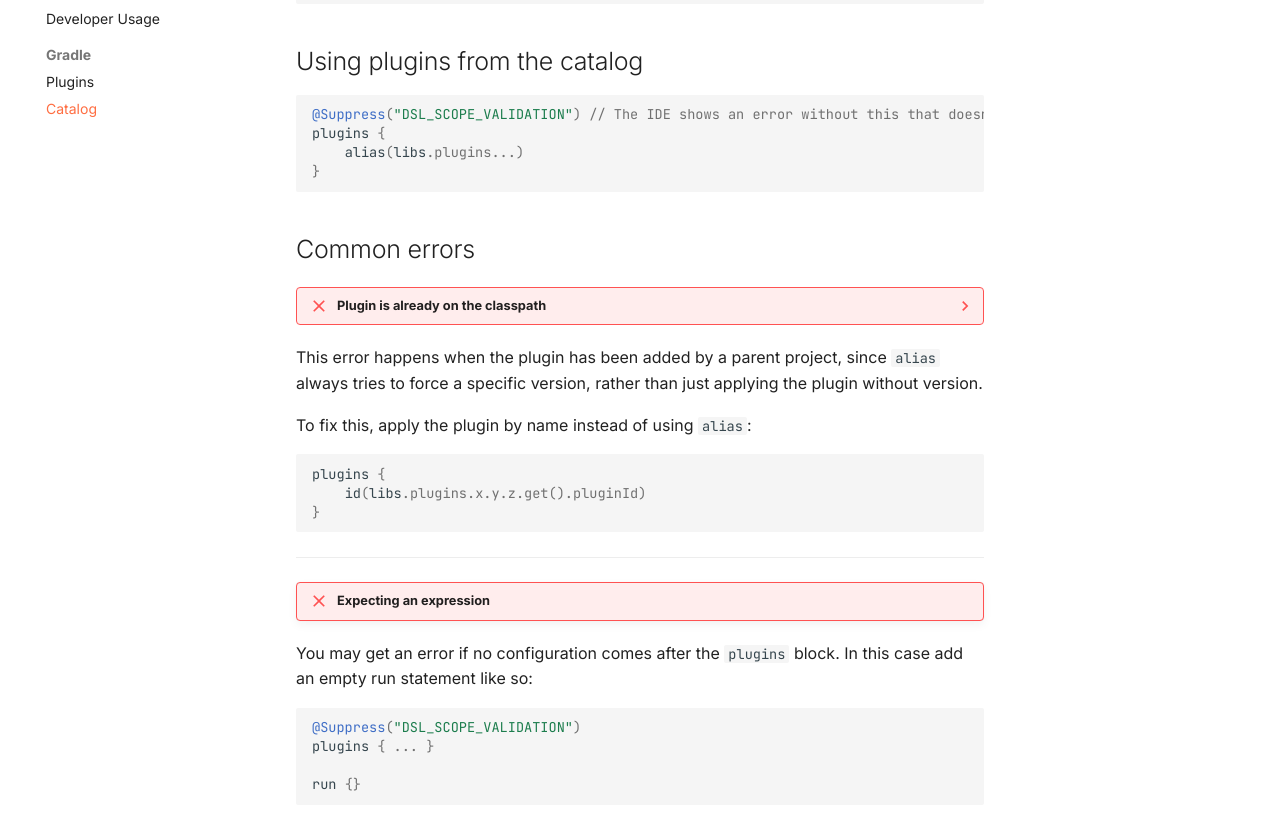
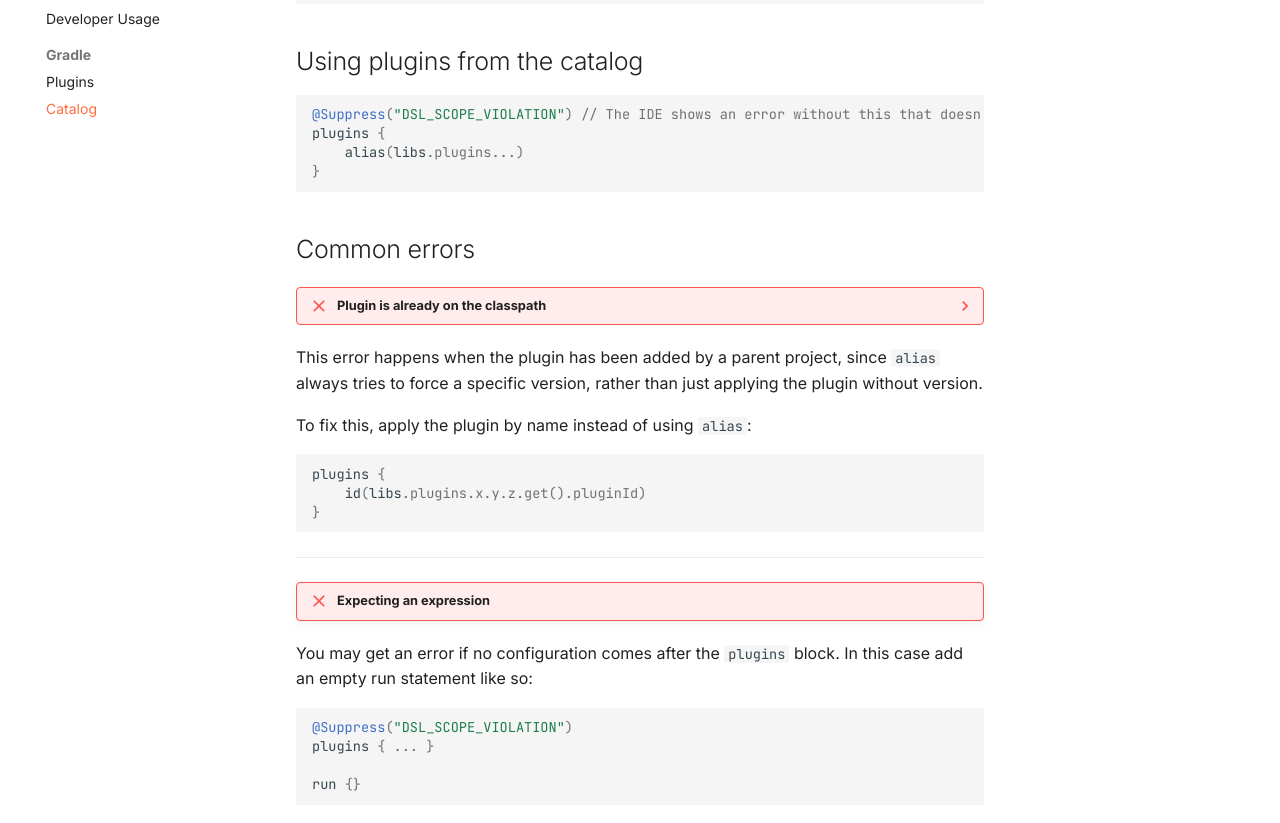
Before and after one commit to MineInAbyss/wiki, an MkDocs documentation site: the page built from docs/idofront/gradle/catalog.md, in a window 1280 px wide and 1400 px high, scrolled down 793 px. Shown: the part 322-1145 px from the top of the window. Built offline with MkDocs 1.6.1 and Material for MkDocs 9.7.7, drawn with Linux system fonts in a browser that asks for light colours; comment, search, counter and statistics services are not loaded.

Commit message:
Fix suppression name

````diff
--- a/docs/idofront/gradle/catalog.md
+++ b/docs/idofront/gradle/catalog.md
@@ -38,7 +38,7 @@ dependencies {
 ## Using plugins from the catalog
 
 ```kotlin
-@Suppress("DSL_SCOPE_VALIDATION") // The IDE shows an error without this that doesn't actually cause problems
+@Suppress("DSL_SCOPE_VIOLATION") // The IDE shows an error without this that doesn't actually cause problems
 plugins {
     alias(libs.plugins...)
 }
@@ -67,7 +67,7 @@ plugins {
 You may get an error if no configuration comes after the `plugins` block. In this case add an empty run statement like so:
 
 ```kotlin
-@Suppress("DSL_SCOPE_VALIDATION")
+@Suppress("DSL_SCOPE_VIOLATION")
 plugins { ... }
 
 run {}
````
